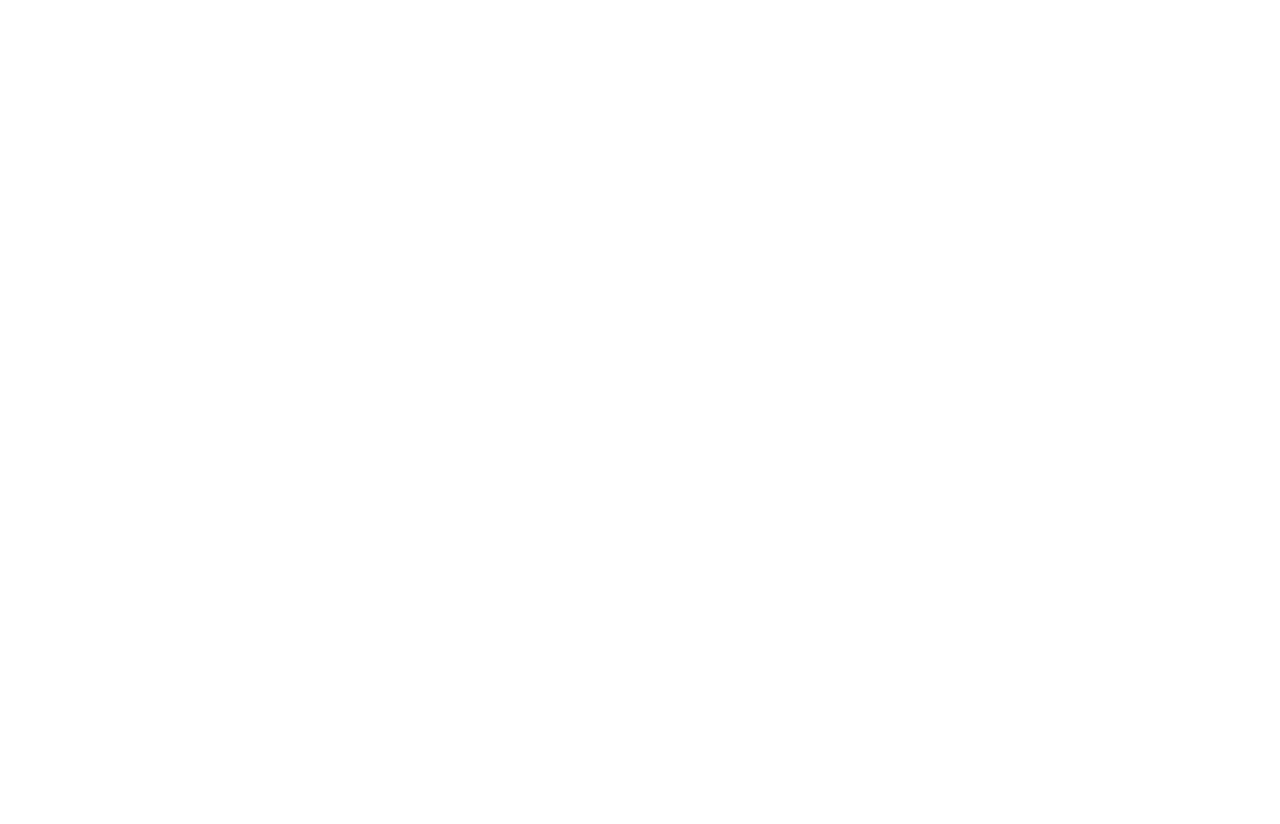
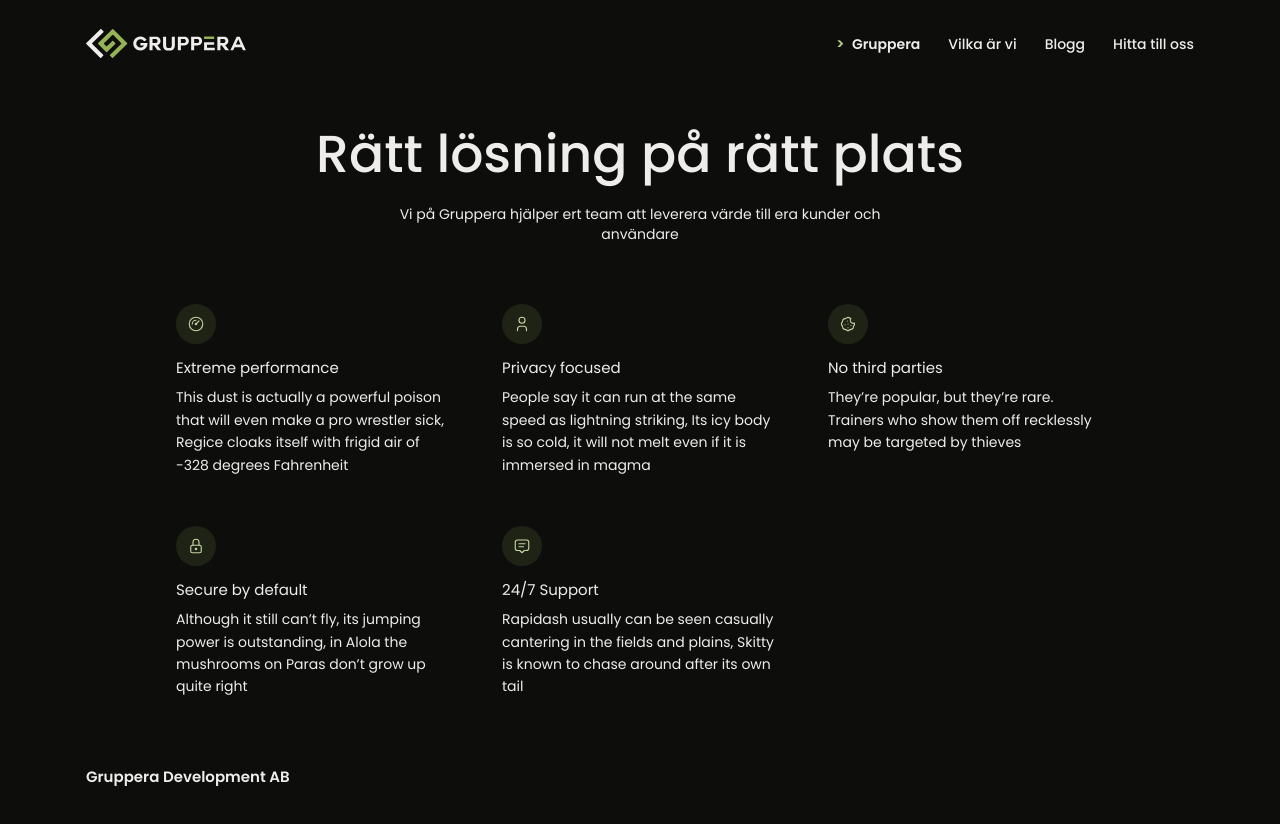
Before and after one commit to Gruppera/gruppera-web, a Next.js app: page / in a window 1280 px wide. Before the commit this address had no page. Shown: the top 824 px of the page. Before the commit the page ends 800 px from the top, so only its background shows below. Built offline with nearby package versions, Linux system fonts and the light colour scheme.

Commit message:
fixed links

```diff
--- a/app/page.tsx
+++ b/app/page.tsx
@@ -1,5 +1,13 @@
-import { redirect } from "next/navigation";
+import { Container, Stack } from "@mantine/core";
+
+import { FeaturesGrid } from "../components/FeaturesGrid";
 
 export default function Home() {
-  redirect("/vilka-ar-vi");
+  return (
+    <Container size="lg" py={{ base: "lg", sm: "xl" }}>
+      <Stack gap="sm">
+        <FeaturesGrid />
+      </Stack>
+    </Container>
+  );
 }
--- a/components/FeaturesGrid.tsx
+++ b/components/FeaturesGrid.tsx
@@ -62,12 +62,11 @@
 
   return (
     <Container className={classes.wrapper}>
-      <Title className={classes.title}>Integrate effortlessly with any technology stack</Title>
+      <Title className={classes.title}>Rätt lösning på rätt plats</Title>
 
       <Container size={560} p={0}>
         <Text size="sm" className={classes.description}>
-          Every once in a while, you’ll see a Golbat that’s missing some fangs. This happens when
-          hunger drives it to try biting a Steel-type Pokémon.
+          Vi på Gruppera hjälper ert team att leverera värde till era kunder och användare
         </Text>
       </Container>
 
--- a/components/SiteHeader.tsx
+++ b/components/SiteHeader.tsx
@@ -16,7 +16,7 @@
   const [opened, { close, toggle }] = useDisclosure(false);
 
   const links = [
-    { label: "Om oss", href: "/om-oss" },
+    { label: "Gruppera", href: "/" },
     { label: "Vilka är vi", href: "/vilka-ar-vi" },
     { label: "Blogg", href: "/blogg" },
     { label: "Hitta till oss", href: "/hitta-till-oss" },
@@ -55,6 +55,14 @@
           }}
         >
           <Group gap="sm" align="center" justify="space-between" w="100%">
+            <Box
+              component={Link}
+              href="/"
+              style={{
+                display: "inline-flex",
+                alignItems: "center",
+              }}
+            >
               <Image
                 src="/gruppera-logo-sprout-white.svg"
                 alt="Gruppera logo"
@@ -67,6 +75,7 @@
                   willChange: "transform",
                 }}
               />
+            </Box>
             <Group gap={{ base: "md", md: "xl" }} wrap="wrap" visibleFrom="sm">
               {links.map((link) => {
                 const isActive = pathname === link.href;
```
Also changed, not shown: app/om-oss/page.tsx (deleted, +0 -15 lines). Lines whose indentation alone changed are shown as unchanged.
